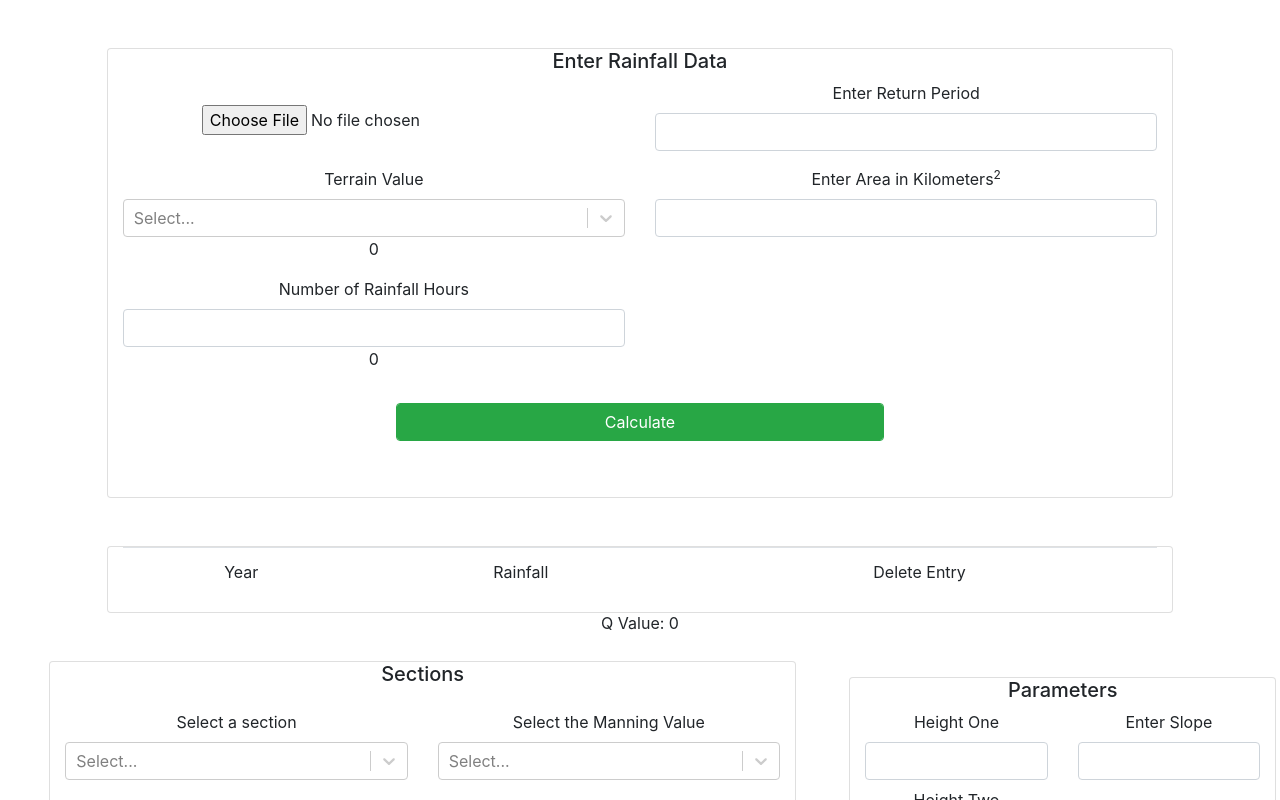
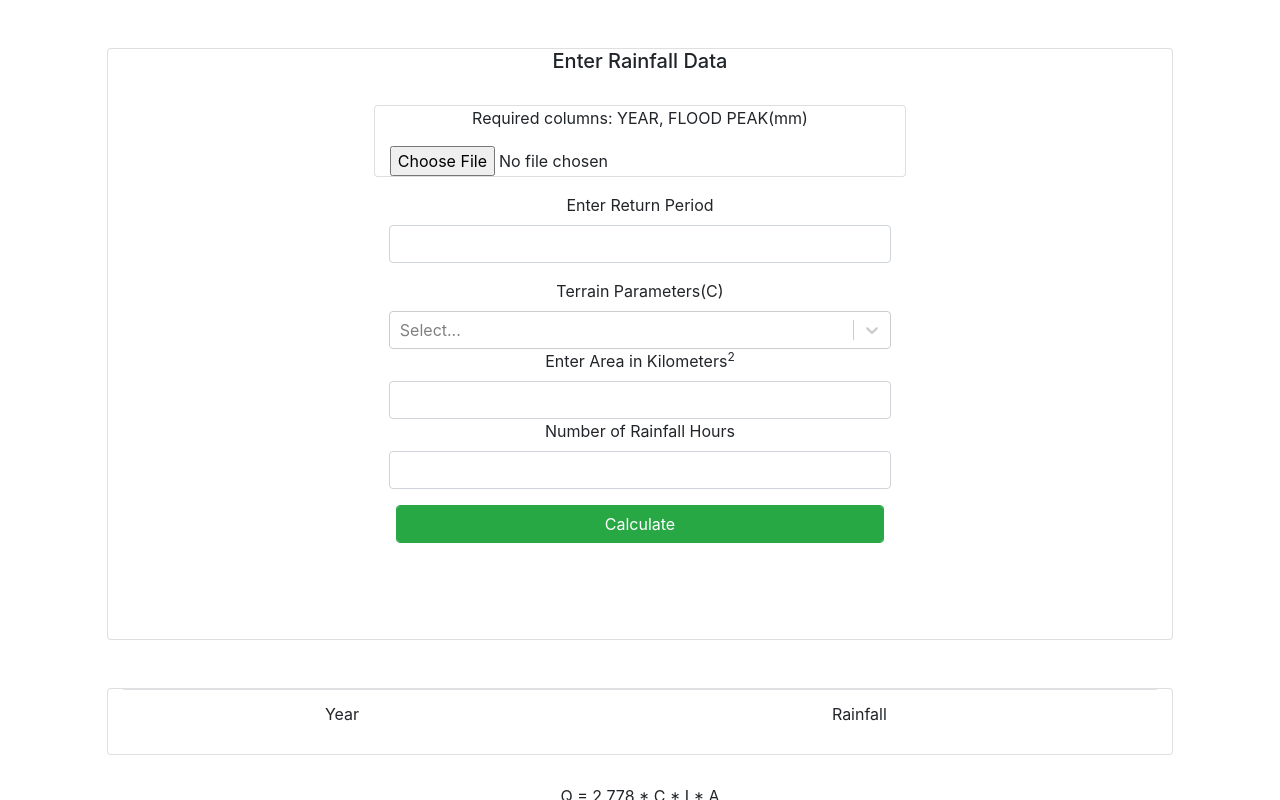
Before and after one commit to Sanqqara/brain-vicky-civil, a React (Create React App) app in the folder client/: page / in a window 1280 px wide. Shown: the top 800 px of the page. Built offline with nearby package versions, Linux system fonts and the light colour scheme.

Commit message:
format views

```diff
--- a/client/src/components/home.js
+++ b/client/src/components/home.js
@@ -427,35 +427,40 @@ export class Home extends Component {
                         </div> */}
 
                         <div className="row">
-                            <div className="col-6 mt-4">
+                            <div className="col-6 mt-4 card mx-auto mb-3">
+                                <p>Required columns: YEAR, FLOOD PEAK(mm)</p>
                                 <input className="input" type="file" onChange={(e) => this.showFile(e)} />
                             </div>
-                            <div className="col-6">
+                        </div>
+                        <div className="row">
+                            <div className="col-6 mx-auto">
                                 <label>Enter Return Period</label>
                                 <input className="form-control" type="number" onChange={(e) => this.setState({ returnPeriod: e.target.value })} />
                             </div>
                         </div>
                         <div className="row mt-3">
-                            <div className="col-6">
-                                <label>Terrain Value</label>
+                            <div className="col-6 mx-auto">
+                                <label>Terrain Parameters(C)</label>
                                 <Select
                                     options={
                                         terrainOptions
                                     }
                                     onChange={(e) => this.setState({ terrainValue: e.value })}
                                 />
-                                <p>{this.state.terrainValue}</p>
+                                {/* <p>{this.state.terrainValue}</p> */}
                             </div>
-                            <div className="col-6">
+                        </div>
+                        <div className="row">
+                        <div className="col-6 mx-auto">
                                 <label>Enter Area in Kilometers<sup>2</sup></label>
                                 <input className="form-control" type="number" onChange={(e) => this.setState({ areaInKm: e.target.value })} />
                             </div>
                         </div>
                         <div className="row">
-                            <div className="col-6">
+                            <div className="col-6 mx-auto">
                                 <label>Number of Rainfall Hours</label>
                                 <input className="form-control" type="number" onChange={(e) => this.setState({ rainfallHours: e.target.value })} />
-                                <p>{this.state.rainfallHours}</p>
+                                {/* <p>{this.state.rainfallHours}</p> */}
                             </div>
                         </div>
 
@@ -464,7 +469,7 @@ export class Home extends Component {
                             <button className="btn btn-success form-control my-3" onClick={this.calcuateQ}>Calculate</button>
                             {/* </div> */}
                         </div>
-
+                        <p>Q = 2.778 * C * I * A</p>
                         {/* <button onClick={this.test}>Test</button> */}
                         {/* <button className="btn btn-success my-3" onClick={this.test2}>Test2</button> */}
                         <p>Q Value: {this.state.qValue}</p>
@@ -477,7 +482,7 @@ export class Home extends Component {
                                 <tr>
                                     <td>Year</td>
                                     <td>Rainfall</td>
-                                    <td>Delete Entry</td>
+                                    {/* <td>Delete Entry</td> */}
                                 </tr>
                             </thead>
                             {this.state.yearRainArray.map((data, index) => (
@@ -486,7 +491,7 @@ export class Home extends Component {
                                         <td>{data[0]}</td>
                                         <td>{data[1]}</td>
 
-                                        <td>
+                                        {/* <td>
                                             <button className="btn btn-danger"
                                                 onClick={(e) => {
                                                     this.setState({
@@ -497,7 +502,7 @@ export class Home extends Component {
                                                 }}
                                             >&#xd7;
                                             </button>
-                                        </td>
+                                        </td> */}
                                     </tr>
                                 </tbody>
                             ))}
```
